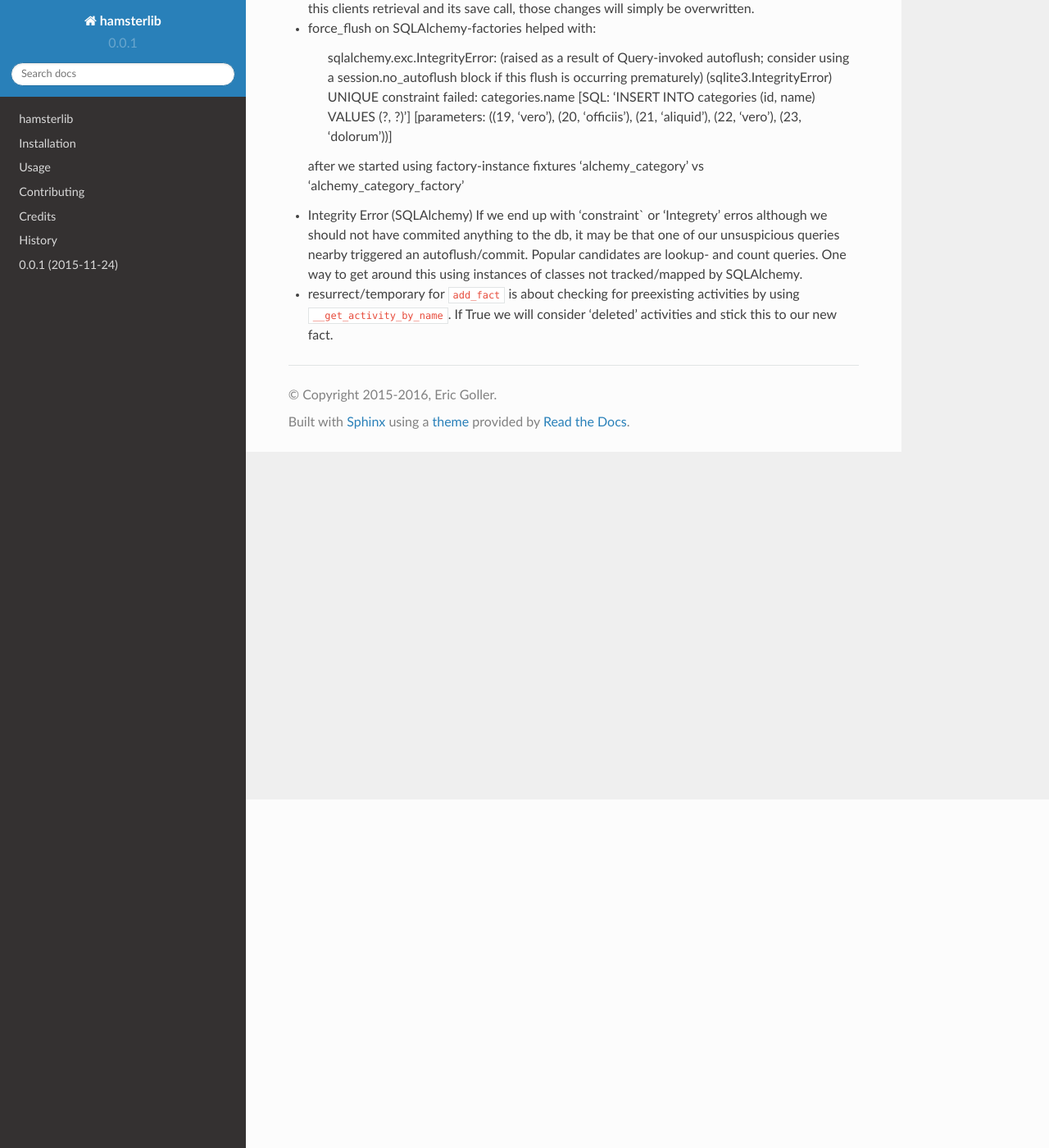
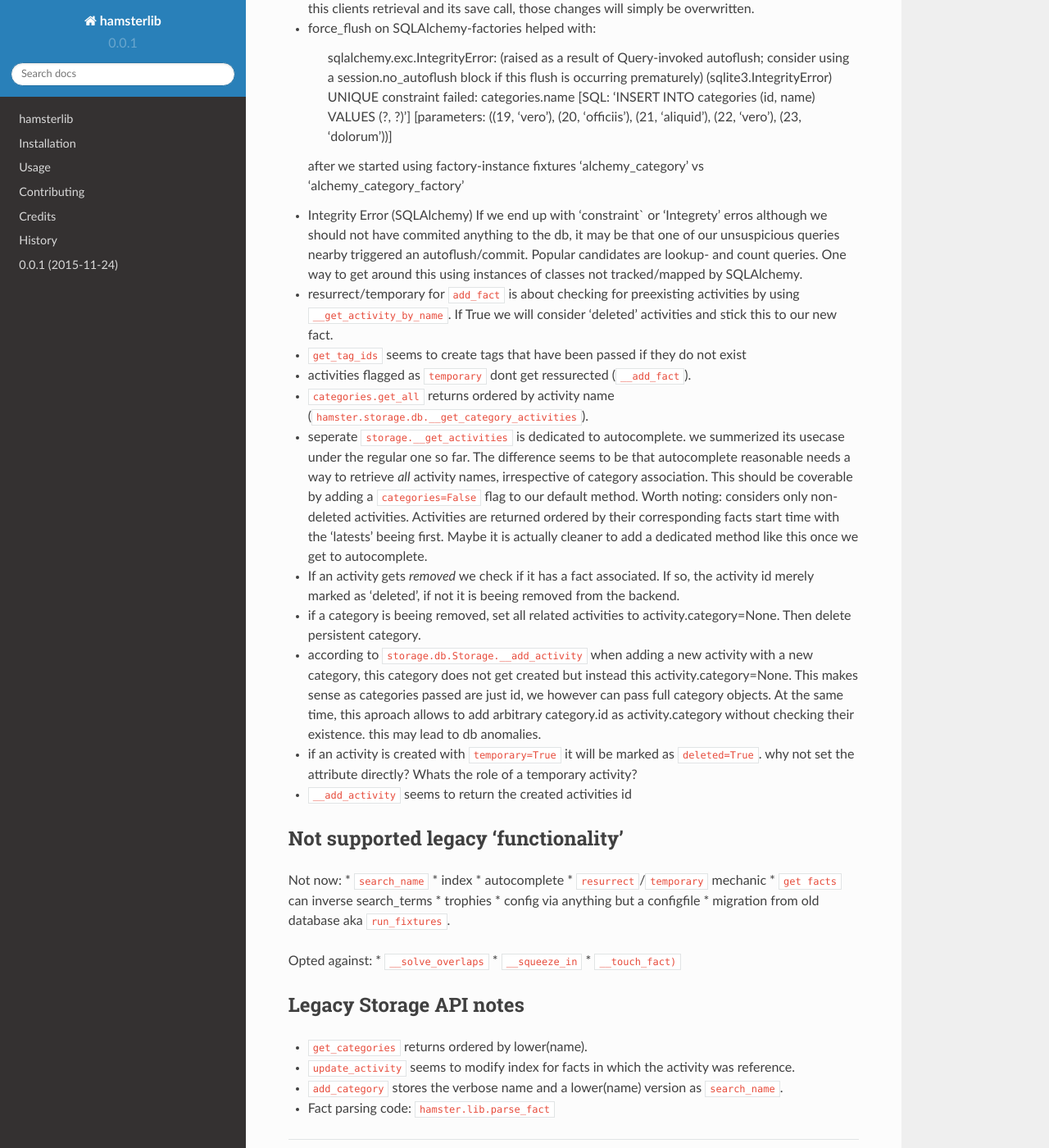
Before and after one commit to projecthamster/hamster-lib, a Sphinx documentation site: the page built from docs/notes.rst, in a window 1280 px wide and 1400 px high, scrolled down 425 px. Shown: the whole window at 82% size. Built offline with Sphinx 7.4.7 and the Read the Docs theme 2.0.0, drawn with Linux system fonts in a browser that asks for light colours.

Commit message:
Added lots of notes on legacy behavior. Fixed docstrings.

```diff
--- a/docs/notes.rst
+++ b/docs/notes.rst
@@ -41,3 +41,61 @@ troubleshooting heuristics and 'lessons learned' may be documented here for now.
 * resurrect/temporary for ``add_fact`` is about checking for preexisting activities
   by using ``__get_activity_by_name``. If True we will consider 'deleted' activities
   and stick this to our new fact.
+
+* ``get_tag_ids`` seems to create tags that have been passed if they do not exist
+
+* activities flagged as ``temporary`` dont get ressurected (``__add_fact``).
+
+* ``categories.get_all`` returns ordered by activity name
+  (``hamster.storage.db.__get_category_activities``).
+
+* seperate ``storage.__get_activities`` is dedicated to autocomplete. we summerized its usecase
+  under the regular one so far.
+  The difference seems to be that autocomplete reasonable needs a way to retrieve *all*
+  activity names, irrespective of category association. This should be coverable by
+  adding a ``categories=False`` flag to our default method. Worth noting: considers only
+  non-deleted activities. Activities are returned ordered by their corresponding facts start time
+  with the 'latests' beeing first. Maybe it is actually cleaner to add a dedicated
+  method like this once we get to autocomplete.
+
+* If an activity gets *removed* we check if it has a fact associated. If so, the activity
+  id merely marked as 'deleted', if not it is beeing removed from the backend.
+
+* if a category is beeing removed, set all related activities to activity.category=None. Then
+  delete persistent category.
+
+* according to ``storage.db.Storage.__add_activity`` when adding a new activity with a
+  new category, this category does not get created but instead this activity.category=None.
+  This makes sense as categories passed are just id, we however can pass full category objects.
+  At the same time, this aproach allows to add arbitrary category.id as activity.category
+  without checking their existence. this may lead to db anomalies.
+
+* if an activity is created with ``temporary=True`` it will be marked as ``deleted=True``.
+  why not set the attribute directly? Whats the role of a temporary activity?
+
+* ``__add_activity`` seems to return the created activities id
+
+Not supported legacy 'functionality'
+-----------------------------------
+Not now:
+* ``search_name``
+* index
+* autocomplete
+* ``resurrect``/``temporary`` mechanic
+* ``get facts`` can inverse search_terms
+* trophies
+* config via anything but a configfile
+* migration from old database aka ``run_fixtures``.
+
+Opted against:
+* ``__solve_overlaps``
+* ``__squeeze_in``
+* ``__touch_fact)``
+
+
+Legacy Storage API notes
+------------------------
+* ``get_categories`` returns ordered by lower(name).
+* ``update_activity`` seems to modify index for facts in which the activity was reference.
+* ``add_category`` stores the verbose name and a lower(name) version as ``search_name``.
+* Fact parsing code: ``hamster.lib.parse_fact``
```
Also changed, not shown: 3 other files.
